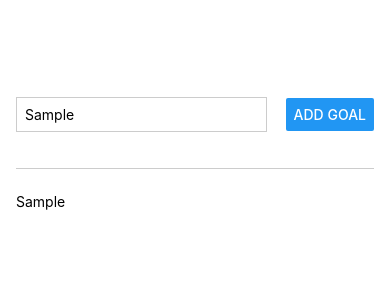
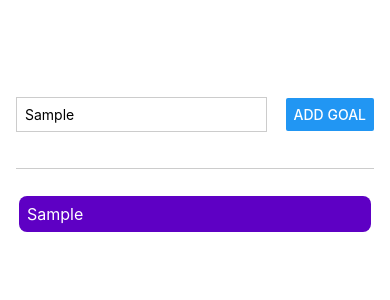
Before and after one commit to ernestoguevara92/ReactNativeCourse, a React Native app: screen / in a window 390 px wide. Both pictures are taken after typing "Sample" into the empty fields and a click on the button "ADD GOAL". Shown: the top 300 px of the page. Built offline with nearby package versions, Linux system fonts and the light colour scheme.

Commit message:
add style to list items

```diff
--- a/App.js
+++ b/App.js
@@ -30,7 +30,7 @@
       />
      </View>
      <View style={styles.goalsContainer}>
-      {courseGoals.map((goal) => <Text key={goal}>{goal}</Text>)}
+      {courseGoals.map((goal) => <Text style={styles.goalItem} key={goal}>{goal}</Text>)}
      </View>
     </View>
   );
@@ -60,5 +60,13 @@
   },
   goalsContainer: {
     flex: 6,
+  },
+  goalItem: {
+    fontSize: 16,
+    margin: 3,
+    padding: 8,
+    borderRadius: 8,
+    backgroundColor: '#5e00c4',
+    color: '#fff'
   }
 });
```
